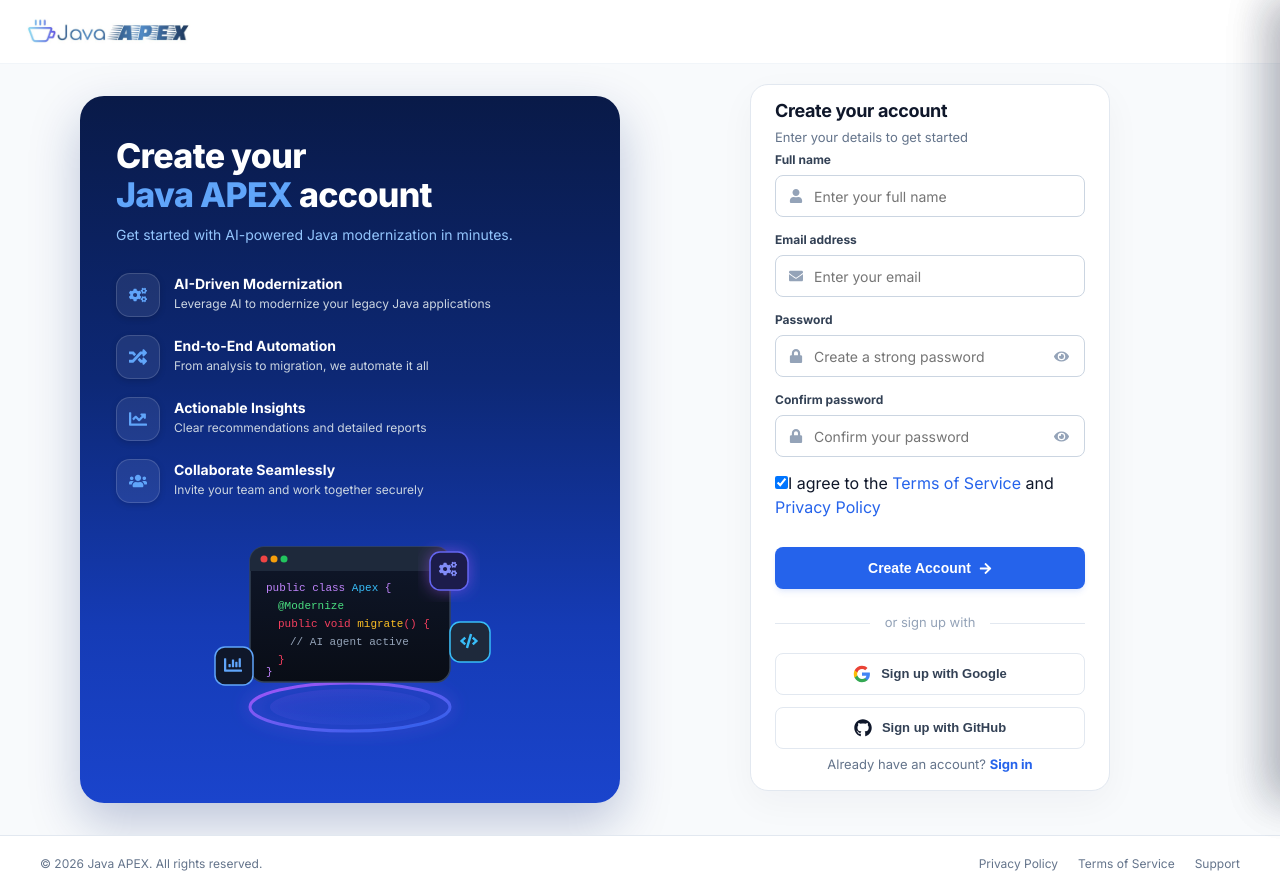
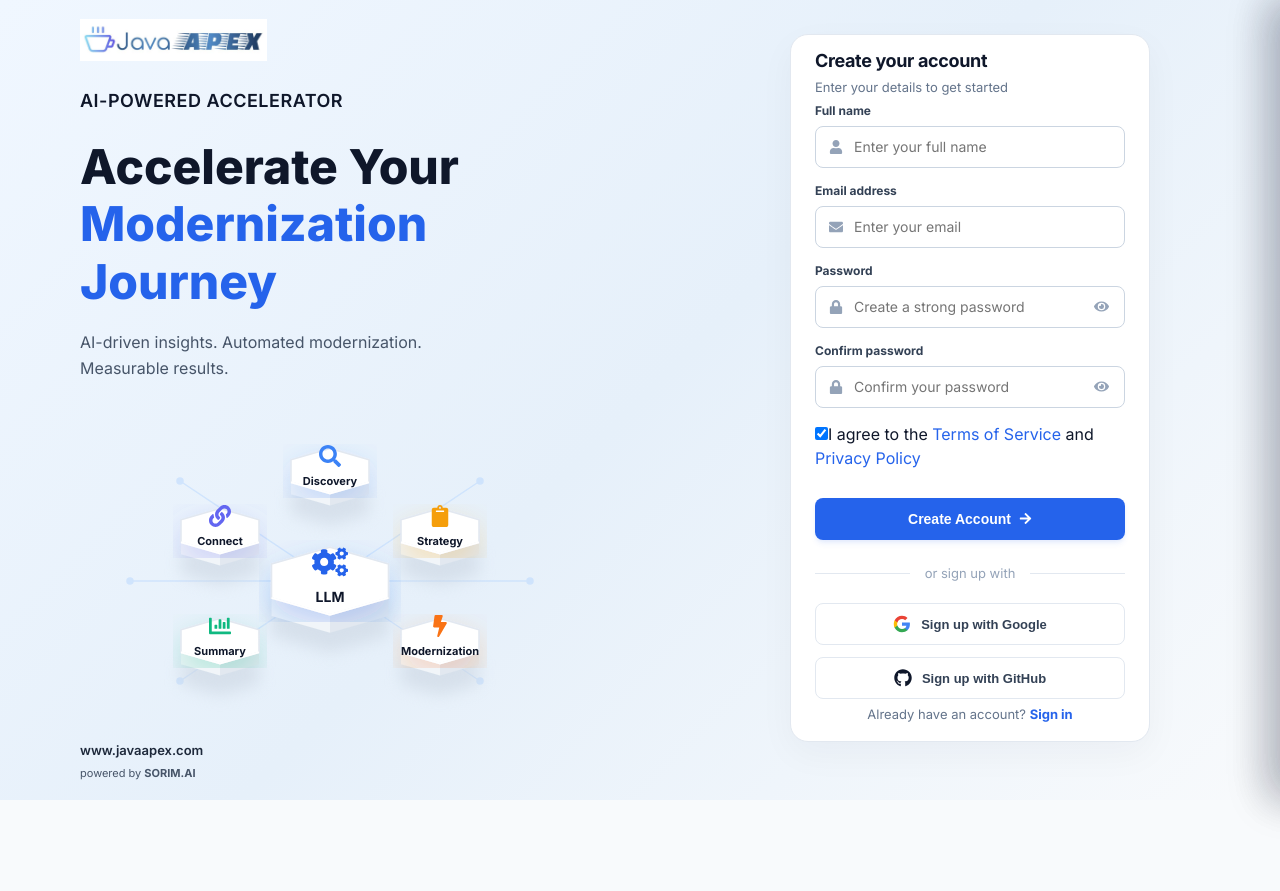
Before and after one commit to abhishekravi-7/EMS, a React (Vite) app in the folder APEX-Frontend/: page /signup in a window 1280 px wide. After the commit the page ends 800 px from the top, so only its background shows below. Built offline with nearby package versions, Linux system fonts and the light colour scheme; no server answers; the HTML template or start-up script is replaced by a standard one.

Commit message:
sign in page ui update

```diff
--- a/APEX-Frontend/src/features/auth/components/AuthLayout.tsx
+++ b/APEX-Frontend/src/features/auth/components/AuthLayout.tsx
@@ -1,16 +1,9 @@
 import React from "react";
-import { Link, useNavigate } from "react-router-dom";
+import { useNavigate } from "react-router-dom";
 import apexLogo from "../../../assets/logo.jpg";
 import {
-  FaCoffee,
-  FaArrowLeft,
   FaSearch,
   FaCogs,
-  FaChartLine,
-  FaShieldAlt,
-  FaRandom,
-  FaUsers,
-  FaCode,
   FaChartBar,
   FaClipboard,
   FaBolt,
@@ -171,9 +164,7 @@
 
 const AuthLayout: React.FC<AuthLayoutProps> = ({ mode, children }) => {
   const navigate = useNavigate();
-  const isSignIn = mode === "signin";
 
-  if (isSignIn) {
   return (
     <div className="apex-auth-page new-signin-layout">
       <div className="new-signin-left">
@@ -218,94 +209,7 @@
       </div>
     </div>
   );
-  }
-
-  return (
-    <div className="apex-auth-page apex-auth-page--signup">
-      {/* ── Top Header ── */}
-      <header className="apex-auth-topbar">
-        <div className="apex-auth-topbar-brand" onClick={() => navigate("/")} style={{ cursor: "pointer" }}>
-          <img
-            src={apexLogo}
-            alt="Java APEX"
-            style={{ height: 38, width: "auto", objectFit: "contain", display: "block" }}
-          />
-        </div>
-      </header>
-
-      {/* ── Main Content Container ── */}
-      <main className="apex-auth-main">
-        <div className="apex-auth-container">
-          {/* Left Hero Card */}
-          <div className="apex-auth-hero-card apex-auth-hero-card--signup">
-            <div className="apex-auth-hero-content">
-              <h1 className="apex-auth-hero-title" style={{ color: "#ffffff" }}>
-                Create your<br />
-                <span style={{ color: "#60a5fa" }}>Java APEX</span> account
-              </h1>
-              <p className="apex-auth-hero-sub" style={{ color: "#93c5fd" }}>
-                Get started with AI-powered Java modernization in minutes.
-              </p>
-
-              <div className="apex-auth-features">
-                <div className="apex-auth-feature-item">
-                  <div className="apex-auth-feature-icon apex-auth-feature-icon--dark"><FaCogs /></div>
-                  <div>
-                    <div className="apex-auth-feature-title" style={{ color: "#ffffff" }}>AI-Driven Modernization</div>
-                    <div className="apex-auth-feature-desc" style={{ color: "#cbd5e1" }}>Leverage AI to modernize your legacy Java applications</div>
-                  </div>
-                </div>
-
-                <div className="apex-auth-feature-item">
-                  <div className="apex-auth-feature-icon apex-auth-feature-icon--dark"><FaRandom /></div>
-                  <div>
-                    <div className="apex-auth-feature-title" style={{ color: "#ffffff" }}>End-to-End Automation</div>
-                    <div className="apex-auth-feature-desc" style={{ color: "#cbd5e1" }}>From analysis to migration, we automate it all</div>
-                  </div>
-                </div>
-
-                <div className="apex-auth-feature-item">
-                  <div className="apex-auth-feature-icon apex-auth-feature-icon--dark"><FaChartLine /></div>
-                  <div>
-                    <div className="apex-auth-feature-title" style={{ color: "#ffffff" }}>Actionable Insights</div>
-                    <div className="apex-auth-feature-desc" style={{ color: "#cbd5e1" }}>Clear recommendations and detailed reports</div>
-                  </div>
-                </div>
-
-                <div className="apex-auth-feature-item">
-                  <div className="apex-auth-feature-icon apex-auth-feature-icon--dark"><FaUsers /></div>
-                  <div>
-                    <div className="apex-auth-feature-title" style={{ color: "#ffffff" }}>Collaborate Seamlessly</div>
-                    <div className="apex-auth-feature-desc" style={{ color: "#cbd5e1" }}>Invite your team and work together securely</div>
-                  </div>
-                </div>
-              </div>
-
-              {/* Vector 3D Graphic */}
-              <SignUpHeroGraphic />
-            </div>
-          </div>
-
-          {/* Right Auth Card Form */}
-          <div className="apex-auth-card-wrap">
-            <div className="apex-auth-card">
-              {children}
-            </div>
-          </div>
-        </div>
-      </main>
-
-      {/* ── Footer ── */}
-      <footer className="apex-auth-footer">
-        <div>© {new Date().getFullYear()} Java APEX. All rights reserved.</div>
-        <div className="apex-auth-footer-links">
-          <a href="#privacy" className="apex-auth-footer-link">Privacy Policy</a>
-          <a href="#terms" className="apex-auth-footer-link">Terms of Service</a>
-          <a href="#support" className="apex-auth-footer-link">Support</a>
-        </div>
-      </footer>
-    </div>
-  );
 };
 
+
 export default AuthLayout;
```
Lines whose indentation alone changed are shown as unchanged.
